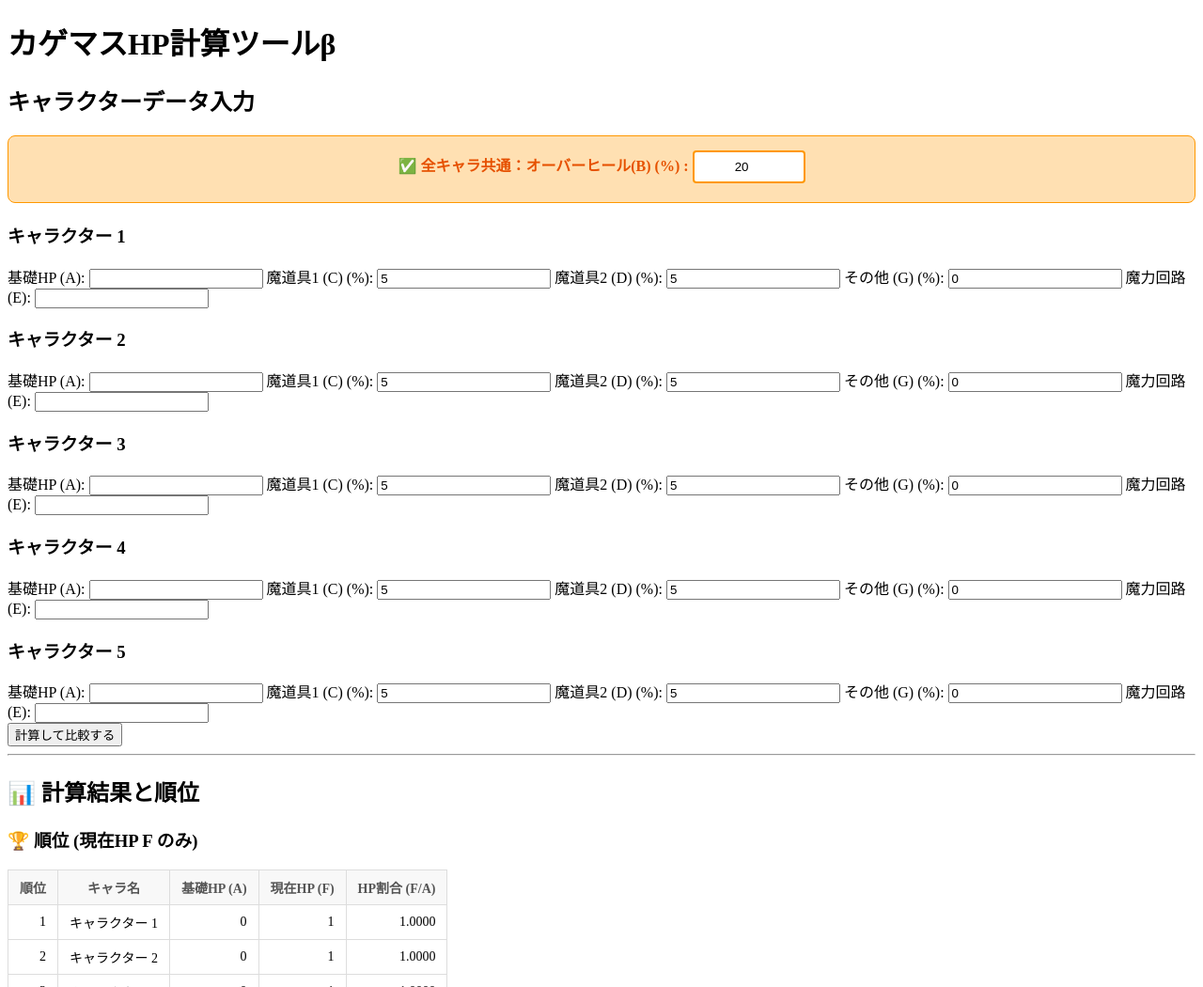
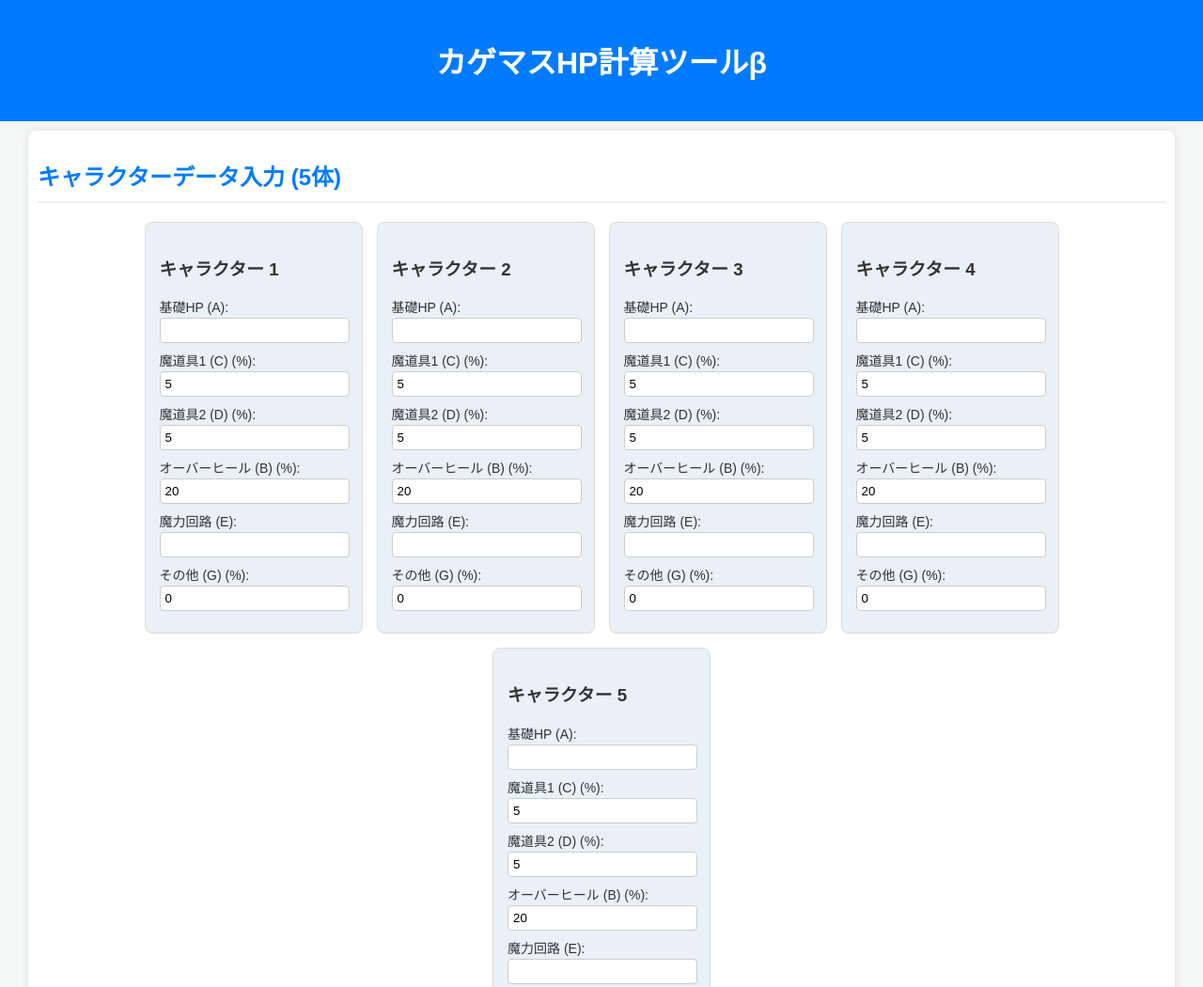
Before and after one commit to Kiga-Kagemasu/hp, a plain HTML site: page index.html in a window 1280 px wide. Shown: the top 1050 px of the page at 94% size. Drawn offline with Linux system fonts and the light colour scheme.

Commit message:
Add files via upload

```diff
--- a/index.html
+++ b/index.html
@@ -12,14 +12,7 @@
     </header>
 
     <main>
-        <h2>キャラクターデータ入力</h2>
-
-        <div id="common-input">
-            <label>✅ 全キャラ共通：オーバーヒール(B) (%) :
-                <input type="number" id="B_common" value="20" min="0">
-            </label>
-        </div>
-
+        <h2>キャラクターデータ入力 (5体)</h2>
         <div id="character-inputs">
             </div>
 
--- a/script.js
+++ b/script.js
@@ -1,21 +1,21 @@
 // --- ⚙️ 計算のメイン関数 ---
 // 変数名: 基礎HP(A), オーバーヒール(B), 魔道具1(C), 魔道具2(D), 魔力回路(E), その他(G)
 function calculateHP(A, B, C, D, E, G) {
+    // Aが0の場合、計算が破綻するため最低値を1とする (F/Aで割るため)
+    A = Math.max(A, 1);
+
     // B%, C%, D%, G% を「率」に変換
     const B_rate = B / 100;
     const C_rate = C / 100;
     const D_rate = D / 100;
     const G_rate = G / 100;
 
-    // Aが0の場合の割り算エラー防止
-    if (A < 1) A = 1;
-
     // --- 計算式の実行（かけ算するたびに切り捨て Math.floor() を使用） ---
 
     // 1. 第一項: {A × (100% + B%)} ←切り捨て
     const term1 = Math.floor(A * (1 + B_rate));
 
-    // 2. 第二項: 魔道具1(C) の項
+    // 2. 第二項: 魔道具1(C) の項 (係数は(100%+B%)で固定)
     const temp_c1 = Math.floor(A * (1 + C_rate));
     const temp_c2 = temp_c1 - A;
     const term2 = Math.floor(temp_c2 * (1 + B_rate));
@@ -46,61 +46,59 @@ function calculateHP(A, B, C, D, E, G) {
 function calculateAndCompare() {
     const totalChars = 5;
     const allResults = [];
-
-    // ② 共通のオーバーヒール(B)を取得
-    const B_common = parseFloat(document.getElementById('B_common').value) || 0;
-
-    // ⑤ 2箇所以上埋まっていれば比較するためのフラグ
     let validCharCount = 0;
 
     for (let i = 1; i <= totalChars; i++) {
-        const A = parseFloat(document.getElementById(`A${i}`).value) || 0; // ⑥ デフォルト空欄のため0として扱う
+        // 空欄の入力は 0 または '' になるため、|| 0 で数値に変換
+        const A = parseFloat(document.getElementById(`A${i}`).value) || 0;
+        const B = parseFloat(document.getElementById(`B${i}`).value) || 0;
         const C = parseFloat(document.getElementById(`C${i}`).value) || 0;
         const D = parseFloat(document.getElementById(`D${i}`).value) || 0;
-        const E = parseFloat(document.getElementById(`E${i}`).value) || 0; // ⑥ デフォルト空欄のため0として扱う
+        const E = parseFloat(document.getElementById(`E${i}`).value) || 0;
         const G = parseFloat(document.getElementById(`G${i}`).value) || 0;
 
-        // ⑤ 基礎HP(A)以外の入力が1つでもあれば有効とみなす (Aが空欄でもC, D, E, Gがあれば計算対象)
-        // 厳密には「2箇所以上」ではないが、何かしら入力があれば計算する仕様が一般的
-        const hasInputs = (A > 0) || (C > 0) || (D > 0) || (E > 0) || (G > 0);
+        // ⑤ A～Gの入力値のうち、2つ以上が 0 ではない場合に計算対象とする
+        // (A, B, C, D, E, G).filter(v => v > 0) の length が 2以上
+        const inputValues = [A, B, C, D, E, G];
+        const significantInputs = inputValues.filter(v => v > 0).length;
 
-        if (hasInputs) {
+        if (significantInputs >= 2) {
             validCharCount++;
-            // 計算実行（Bは共通値を使用）
-            const { F, ratio } = calculateHP(A, B_common, C, D, E, G);
+
+            const { F, ratio } = calculateHP(A, B, C, D, E, G);
 
             allResults.push({
                 name: `キャラクター ${i}`,
                 A: A,
                 F: F,
                 ratio: ratio,
-                rawInputs: { C, D, E, G } // 猶予計算のためにC, D, E, Gを保存
+                rawInputs: { A, B, C, D, E, G } // 猶予計算のために全入力を保存
             });
         }
     }
 
     // 比較に必要なデータがない場合は終了
     if (validCharCount < 2) {
-        document.getElementById('results-container').innerHTML = '<p class="gap-info">計算には最低2体分のキャラクターデータが必要です。</p>';
+        document.getElementById('results-container').innerHTML = '<p class="gap-info">計算と比較を行うには、最低2体のキャラクターで2箇所以上のパラメーターを入力してください。</p>';
         return;
     }
 
-    // 順位付け (現在HP, HP割合)
+    // 順位付け (現在HP Fが大きい順、HP割合 F/Aが小さい順)
+    const hpRanked = [...allResults].sort((a, b) => b.F - a.F);
     const ratioRanked = [...allResults].sort((a, b) => a.ratio - b.ratio);
-    const hpRanked = [...allResults].sort((a, b) => b.F - a.F); // Fが大きい順（高い順）
 
     let htmlContent = '';
 
     // ③ 現在HPのランキング
-    htmlContent += '<h3>🏆 順位 (現在HP F のみ)</h3>';
+    htmlContent += '<h3>🏆 順位 (現在HP F のみ - 高い順)</h3>';
     htmlContent += generateRankTable(hpRanked, 'F');
 
     // ③ HP割合のランキング (F/A)
-    htmlContent += '<h3>🏆 順位 (HP割合 F/A のみ)</h3>';
+    htmlContent += '<h3>🏆 順位 (HP割合 F/A のみ - 低い順)</h3>';
     htmlContent += generateRankTable(ratioRanked, 'ratio');
 
-    // 猶予の計算と表示
-    htmlContent += calculateAndDisplayGap(ratioRanked, B_common);
+    // ④ 猶予の計算と表示
+    htmlContent += calculateAndDisplayGap(ratioRanked);
 
     // 結果をHTMLの所定の場所に出力
     document.getElementById('results-container').innerHTML = htmlContent;
@@ -112,7 +110,6 @@ function generateRankTable(data, sortKey) {
 
     data.forEach((char, index) => {
         const rank = index + 1;
-        const displayValue = sortKey === 'F' ? char.F.toLocaleString() : char.ratio.toFixed(4);
         const rankClass = sortKey === 'ratio' && rank === 1 ? 'rank-min' : '';
 
         table += `
@@ -130,7 +127,7 @@ function generateRankTable(data, sortKey) {
 }
 
 // ④ 猶予（基礎HPの増加量）を計算する関数
-function calculateAndDisplayGap(ratioRanked, B_common) {
+function calculateAndDisplayGap(ratioRanked) {
     const lowest = ratioRanked[0]; // 最下位 (F/Aが最も低い)
     const secondLowest = ratioRanked[1]; // 2番目に低いキャラ
 
@@ -138,25 +135,19 @@ function calculateAndDisplayGap(ratioRanked, B_common) {
 
     const targetRatio = secondLowest.ratio; // 2位のHP割合を目標とする
 
-    // 現在の最低キャラの基礎HP(A)をどれだけ増やせば2位と同じHP割合になるか？
+    // 最下位キャラの現在のパラメータを取得
+    const { B, C, D, E, G } = lowest.rawInputs;
 
-    // 目標値 (F/A = targetRatio) より F = A * targetRatio
-    // A'を目標の基礎HPとする
-    // F' = calculateHP(A', B, C, D, E, G).F
-    // F' / A' = targetRatio を満たす A' を探す。
-
-    // 計算が複雑なので、目標とするHP割合に到達するAを二分探索で探す (専門用語でごめんなさい)
-    // 要は、Aの値を少しずつ変えて、F/AがtargetRatioになる点を探します。
-
-    const { C, D, E, G } = lowest.rawInputs;
+    // 基礎HP(A)をどれだけ増やせば目標比率に到達するかを探索
     let minA = lowest.A;
-    let maxA = 50000; // 探索上限（十分大きい値）
+    let maxA = 1000000; // 探索上限 (100万)
     let targetA = lowest.A;
 
-    // 100回試行（十分正確な値が出る）
+    // 100回試行して高精度な値を探す (二分探索)
     for (let i = 0; i < 100; i++) {
         const midA = (minA + maxA) / 2;
-        const currentRatio = calculateHP(midA, B_common, C, D, E, G).ratio;
+        // 計算に使用するAは0にならないように調整 (calculateHP内で実施)
+        const currentRatio = calculateHP(midA, B, C, D, E, G).ratio;
 
         if (currentRatio < targetRatio) {
             minA = midA;
@@ -189,12 +180,18 @@ document.addEventListener('DOMContentLoaded', () => {
 
     // ① 入力フォームのラベルとデフォルト値
     const fields = [
-        { id: 'A', label: '基礎HP (A)', value: '' }, // ⑥ 基礎HPは空欄
-        { id: 'C', label: '魔道具1 (C) (%)', value: 5 }, // ⑥ 魔道具1は5%
-        { id: 'D', label: '魔道具2 (D) (%)', value: 5 }, // ⑥ 魔道具2は5%
-        { id: 'G', label: 'その他 (G) (%)', value: 0 }, // ⑦ その他(G)を追加
-        { id: 'E', label: '魔力回路 (E)', value: '' }, // ⑥ 魔力回路は空欄
+        { id: 'A', label: '基礎HP (A)', value: '' },       // ⑥ 空欄
+        { id: 'B', label: 'オーバーヒール (B) (%)', value: 20 }, // ⑥ 20
+        { id: 'C', label: '魔道具1 (C) (%)', value: 5 },  // ⑥ 5
+        { id: 'D', label: '魔道具2 (D) (%)', value: 5 },  // ⑥ 5
+        { id: 'G', label: 'その他 (G) (%)', value: 0 },   // ⑥ 0
+        { id: 'E', label: '魔力回路 (E)', value: '' },      // ⑥ 空欄
     ];
+
+    // 入力フォームの表示順 (オーバーヒールはBですが、フォームではEの上に配置)
+    const displayOrder = ['A', 'C', 'D', 'B', 'E', 'G'];
+    const orderedFields = displayOrder.map(id => fields.find(f => f.id === id));
+
 
     for (let i = 1; i <= 5; i++) {
         const charDiv = document.createElement('div');
@@ -202,21 +199,10 @@ document.addEventListener('DOMContentLoaded', () => {
 
         let cardContent = `<h3>キャラクター ${i}</h3>`;
 
-        fields.forEach(field => {
-            // AとEは空欄、C, Dは5、Gは0
-            let defaultValue = field.value;
-            if (field.value === '') {
-                defaultValue = '';
-            } else if (field.id === 'A' || field.id === 'E') {
-                 // AとEの初期値は空欄 (数値型なので空欄は非推奨だが、要望通りに)
-                 defaultValue = '';
-            } else {
-                defaultValue = field.value;
-            }
-
+        orderedFields.forEach(field => {
             cardContent += `
                 <label>${field.label}:
-                    <input type="number" id="${field.id}${i}" value="${defaultValue}" min="0">
+                    <input type="number" id="${field.id}${i}" value="${field.value}" min="0">
                 </label>
             `;
         });
--- a/style.css
+++ b/style.css
@@ -1,35 +1,87 @@
-/* 省略された部分は前回のものと同じです。以下の部分のみ追記・変更 */
+body {
+    font-family: sans-serif;
+    margin: 0;
+    padding: 0;
+    background-color: #f4f7f6;
+    color: #333;
+}
 
-/* --- 共通入力欄のスタイル --- */
-#common-input {
-    background-color: #ffe0b2; /* 薄いオレンジで強調 */
-    border: 1px solid #ff9800;
-    padding: 15px;
-    margin-bottom: 20px;
-    border-radius: 8px;
+header {
+    background-color: #007bff;
+    color: white;
+    padding: 20px;
     text-align: center;
 }
 
-#common-input label {
-    font-weight: bold;
-    color: #e65100;
-    display: block;
-    margin-bottom: 5px;
+main {
+    max-width: 1200px;
+    margin: 10px auto;
+    padding: 10px;
+    background-color: white;
+    box-shadow: 0 0 10px rgba(0, 0, 0, 0.1);
+    border-radius: 8px;
 }
 
-#B_common {
-    width: 100px;
-    padding: 8px;
-    border: 2px solid #ff9800;
-    border-radius: 4px;
-    text-align: center;
+h2 {
+    color: #007bff;
+    border-bottom: 2px solid #eee;
+    padding-bottom: 10px;
+    margin-top: 20px;
 }
 
-/* --- 結果テーブルのスタイル --- */
+/* --- 入力フォームのスタイル --- */
+#character-inputs {
+    display: flex;
+    /* 画面幅が狭くなったら折り返す設定 (スマホ対応) */
+    flex-wrap: wrap;
+    justify-content: center;
+    gap: 15px;
+}
+
+.character-card {
+    border: 1px solid #ddd;
+    padding: 15px;
+    border-radius: 8px;
+    /* 柔軟な幅を設定し、PCでは均等、スマホでは100%に近くなるようにする */
+    width: 200px;
+    background-color: #e9f0f8;
+}
+
+.character-card label {
+    display: block;
+    margin-bottom: 8px;
+    font-size: 14px;
+}
+
+.character-card input[type="number"] {
+    width: calc(100% - 10px);
+    padding: 5px;
+    margin-top: 2px;
+    border: 1px solid #ccc;
+    border-radius: 4px;
+}
+
+/* ボタンのスタイル */
+button {
+    display: block;
+    width: 90%;
+    max-width: 300px;
+    margin: 20px auto;
+    padding: 12px 20px;
+    background-color: #28a745;
+    color: white;
+    border: none;
+    border-radius: 5px;
+    font-size: 18px;
+    cursor: pointer;
+}
+
+/* --- 結果テーブルのスタイル（スマホ対応） --- */
 table {
     width: 100%;
     border-collapse: collapse;
     margin-top: 15px;
+    /* テーブル全体をスクロール可能にして、スマホで表示しきれない場合に備える */
     display: block;
     overflow-x: auto;
     white-space: nowrap;
@@ -48,6 +100,7 @@ th {
     text-align: center;
 }
 
+/* HP割合で最下位の行を強調 */
 .rank-min {
     background-color: #ffdddd;
     font-weight: bold;
@@ -55,11 +108,25 @@ th {
 
 .gap-info {
     padding: 15px;
-    border: 2px solid #007bff; /* 猶予情報を目立たせる */
+    border: 2px solid #007bff;
     background-color: #e3f2fd;
     margin-top: 15px;
     border-radius: 8px;
     font-weight: bold;
     color: #0056b3;
 }
-/* ... @media (max-width: 480px) の設定は前回のものを維持 ... */
+
+/* スマートフォン向けの微調整（480px以下の場合） */
+@media (max-width: 480px) {
+    main {
+        padding: 5px;
+    }
+    .character-card {
+        width: 95%;
+        margin: 5px 0;
+    }
+    th, td {
+        padding: 6px 8px;
+        font-size: 12px;
+    }
+}
```
